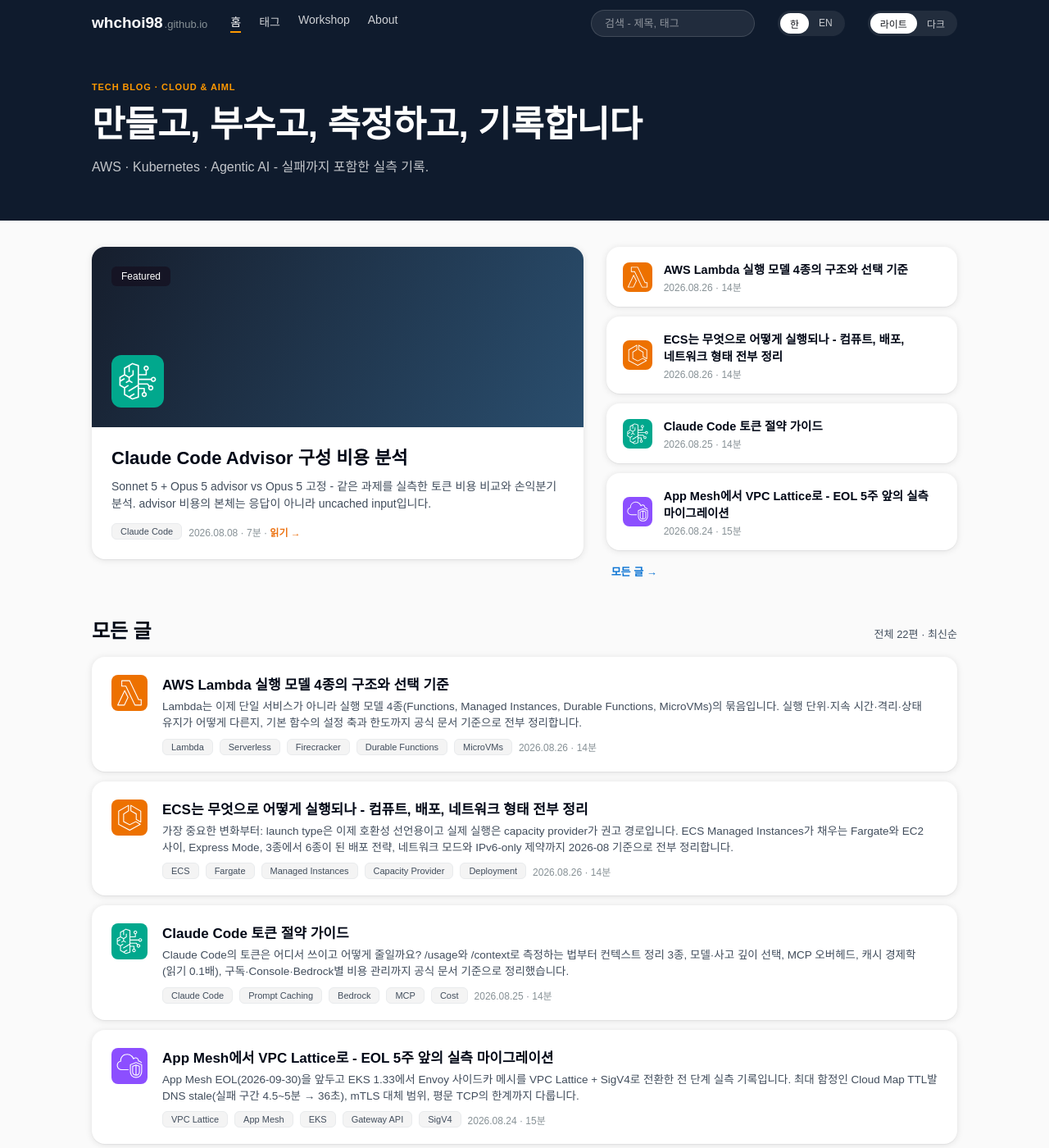
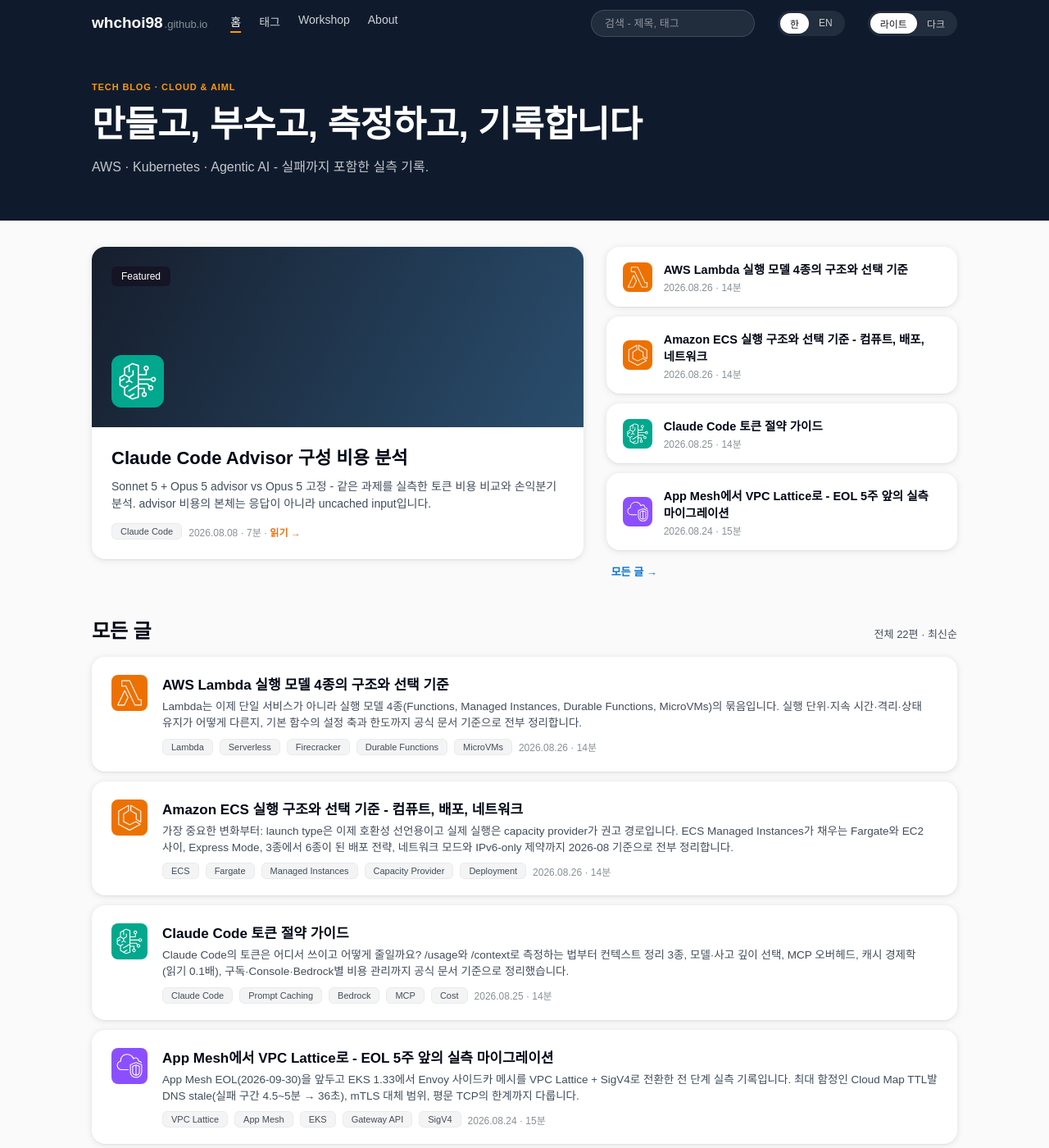
Before and after one commit to whchoi98/whchoi98.github.io, a Jekyll site: the page built from index.md, in a window 1280 px wide and 1400 px high. Shown: the whole window at 82% size. Built offline with Jekyll 4.4.1, drawn with Linux system fonts in a browser that asks for light colours; some web fonts are replaced.

Commit message:
docs: ecs 게시물 제목 변경 - Amazon ECS 실행 구조와 선택 기준

```diff
--- a/docs/techblog/container/ecs-execution-models-report.html
+++ b/docs/techblog/container/ecs-execution-models-report.html
@@ -4,7 +4,7 @@
 <meta charset="utf-8">
 <meta name="viewport" content="width=device-width, initial-scale=1">
 <meta name="color-scheme" content="light dark">
-<title>ECS는 무엇으로 어떻게 실행되나 - 컴퓨트, 배포, 네트워크 형태 전부 정리</title>
+<title>Amazon ECS 실행 구조와 선택 기준 - 컴퓨트, 배포, 네트워크</title>
 <link rel="canonical" href="https://whchoi98.github.io/docs/techblog/container/ecs-execution-models/">
 <!-- 본문 폰트. 기본은 Pretendard 동적 서브셋(가볍고 font-display:swap 포함).
      나눔스퀘어로 바꾸려면 아래 link 를 교체하고 :root 의 --sans 도 함께 바꾼다.
@@ -591,7 +591,7 @@
 <!-- ===================== Header ===================== -->
 <header class="doc-header">
   <p class="eyebrow">AMAZON ECS / FEATURE ANALYSIS</p>
-  <h1>ECS는 무엇으로 어떻게 실행되나 - 컴퓨트, 배포, 네트워크 형태 전부 정리</h1>
+  <h1>Amazon ECS 실행 구조와 선택 기준 - 컴퓨트, 배포, 네트워크</h1>
   <p class="subtitle">
     launch type은 선언용이고 실제 실행은 capacity provider로 구성하라는 권고가 Amazon ECS의 가장 중요한 변화입니다.
     이 프레임 전환을 축으로 2026-08 기준 ECS의 컴퓨트, 실행, 배포, 네트워크, 스토리지 선택지를 한 문서에 정리합니다.
@@ -1547,7 +1547,7 @@
 <!-- ===================== Header ===================== -->
 <header class="doc-header">
   <p class="eyebrow">AMAZON ECS / FEATURE ANALYSIS</p>
-  <h1>What Runs ECS, and How - Compute, Deployment, and Network Models in One Place</h1>
+  <h1>Amazon ECS Execution Structure and Selection Criteria - Compute, Deployment, and Networking</h1>
   <p class="subtitle">
     The most important change in Amazon ECS is the guidance that launch type is for declaration and actual
     execution should be configured with capacity providers. Around this frame shift, this document organizes
--- a/docs/techblog/container/ecs-execution-models.md
+++ b/docs/techblog/container/ecs-execution-models.md
@@ -1,6 +1,6 @@
 ---
-title: "ECS는 무엇으로 어떻게 실행되나 - 컴퓨트, 배포, 네트워크 형태 전부 정리"
-title_en: "What Runs ECS, and How - Compute, Deployment, and Network Models in One Place"
+title: "Amazon ECS 실행 구조와 선택 기준 - 컴퓨트, 배포, 네트워크"
+title_en: "Amazon ECS Execution Structure and Selection Criteria - Compute, Deployment, and Networking"
 layout: report
 report_src: /docs/techblog/container/ecs-execution-models-report.html
 date: 2026-08-26
```
